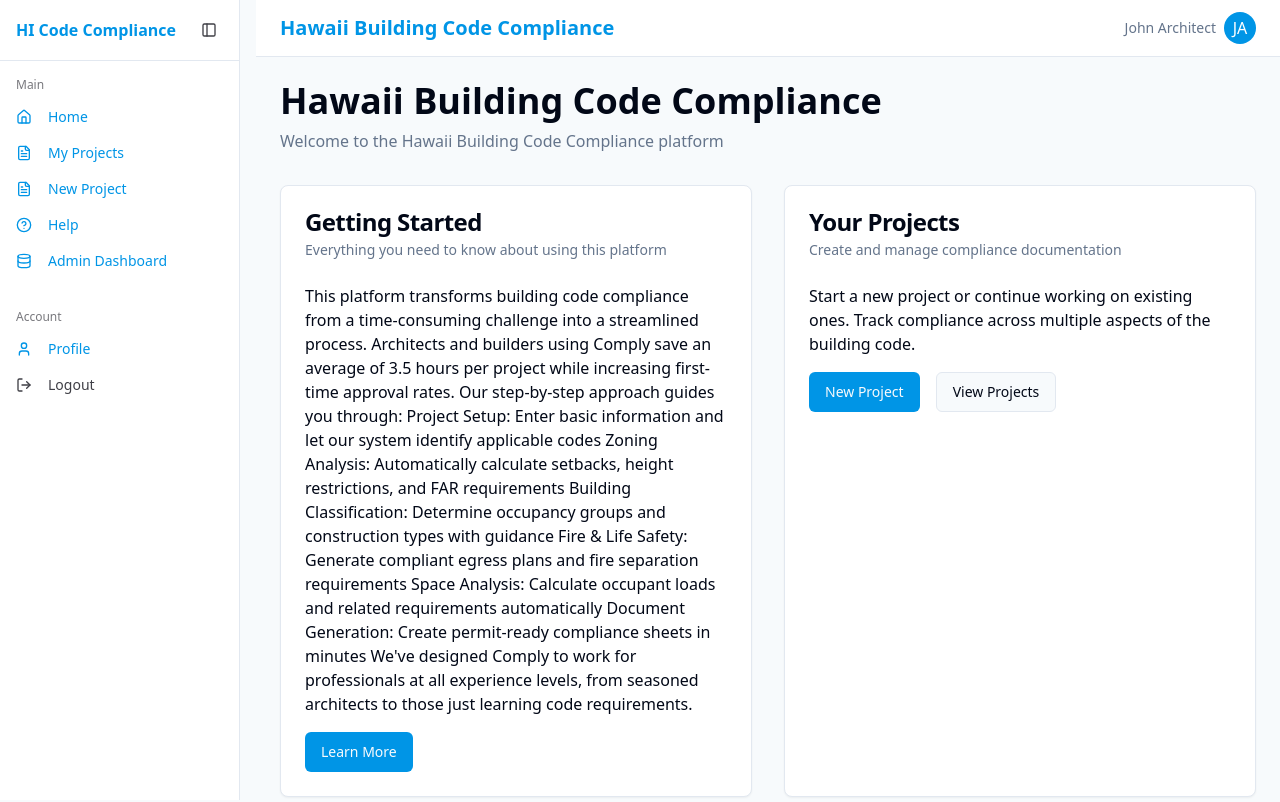
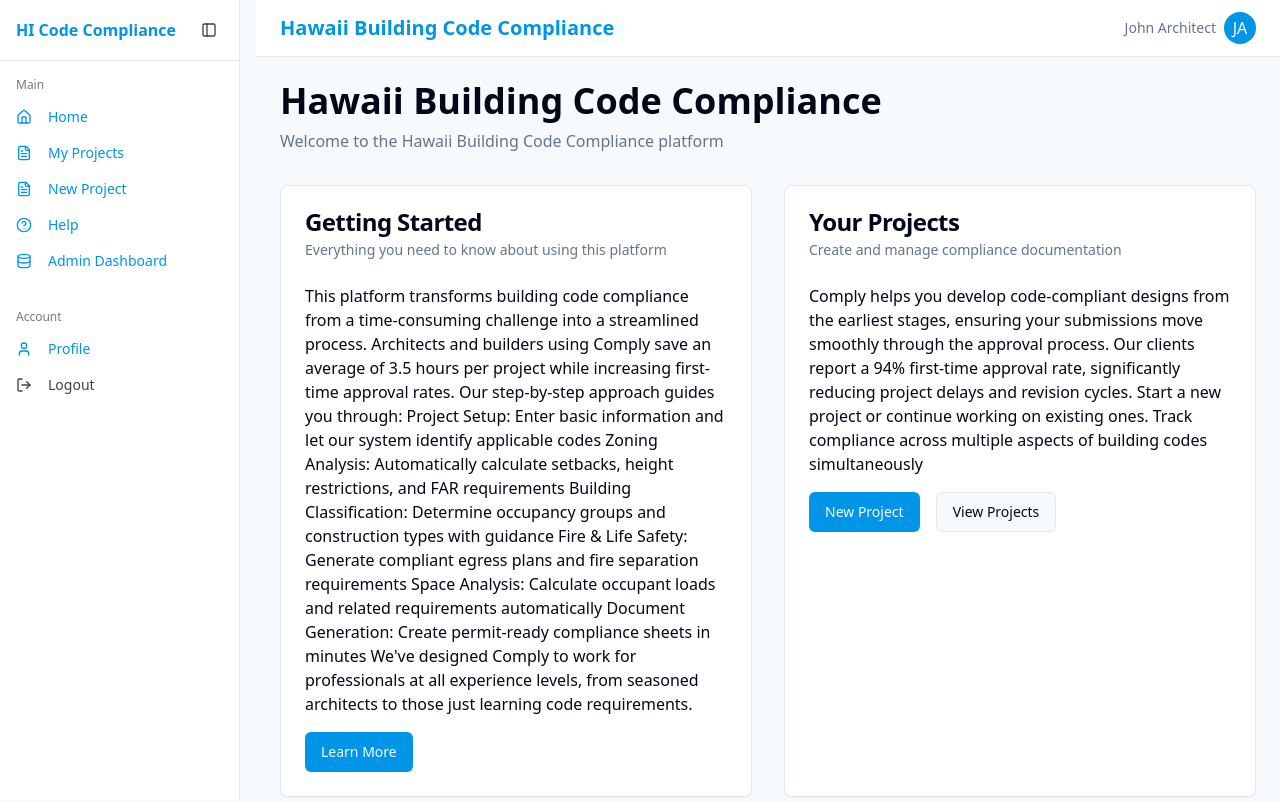
Before and after one commit to tpvfmilk/honolulu-code-compass, a React (Vite) app: page / in a window 1280 px wide. Shown: the top 802 px of the page. Built offline with nearby package versions, Linux system fonts and the light colour scheme.

Commit message:
Visual edit in Lovable
Edited UI in Lovable

```diff
--- a/src/pages/Index.tsx
+++ b/src/pages/Index.tsx
@@ -60,10 +60,12 @@ Document Generation: Create permit-ready compliance sheets in minutes We've desi
               </CardDescription>
             </CardHeader>
             <CardContent className="space-y-4">
-              <p>
-                Start a new project or continue working on existing ones.
-                Track compliance across multiple aspects of the building code.
-              </p>
+              <p>Comply helps you develop code-compliant designs from the earliest stages, ensuring your submissions move smoothly through the approval process. Our clients report a 94% first-time approval rate, significantly reducing project delays and revision cycles.
+
+
+
+
+Start a new project or continue working on existing ones. Track compliance across multiple aspects of building codes simultaneously</p>
               <div className="flex justify-start space-x-4">
                 <Button asChild>
                   <Link to="/project/new">New Project</Link>
```
